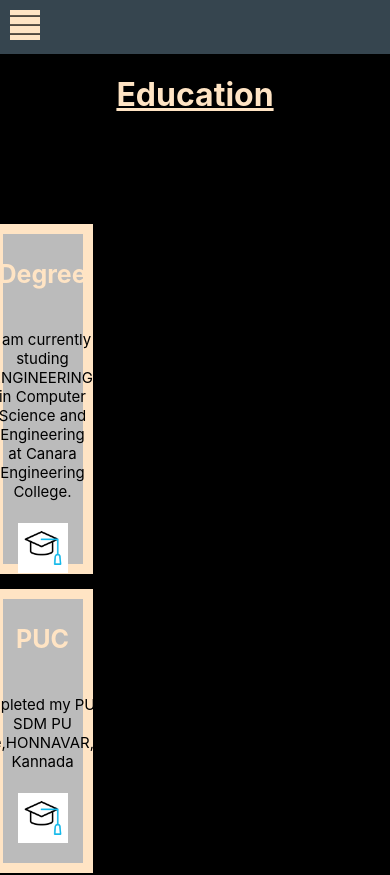
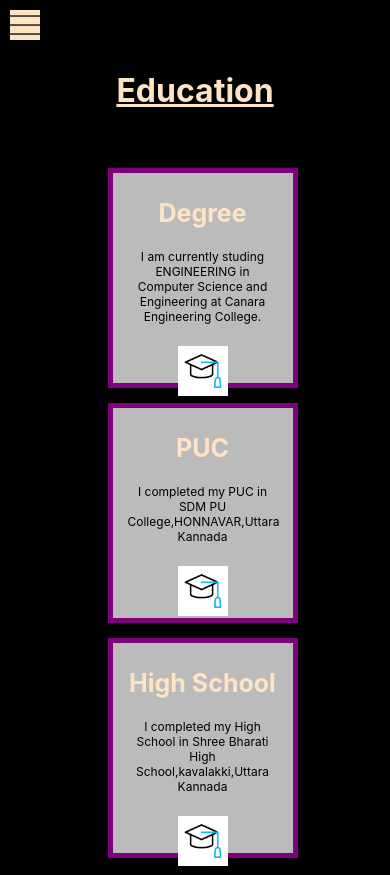
Before and after one commit to Himaninaik/react, a React (Create React App) app: page /Education in a window 390 px wide. Shown: the top 875 px of the page. Built offline with nearby package versions, Linux system fonts and the light colour scheme.

Commit message:
sixth commit

```diff
--- a/src/component/Card.js
+++ b/src/component/Card.js
@@ -1,28 +1,4 @@
-// import htm from "../image/school.gif";
-// import "../css/Card.css";
-// function Card({Education}){
-//     console.log(Education)
-//     const imgval=(value)=>{
-//         if(value==="htm")
-//         return htm;
-//     }
 
-//     return(
-//         <>
-//         <div className="card">
-//        <div className="ed">
-// <h1>{Education.H}</h1>
-// </div>
-// <p>{Education.P}</p>
-
-// <img src={imgval(Education.img)}/>
-//         </div>
-
-
-//         </>
-//     );
-// }
-// export default Card;
 import "../css/Card.css";
 import grad from "../image/student.gif"
 // import css from "../icons/css.svg"
@@ -39,15 +15,16 @@ function Card({Education1}) {
   }}
   console.log(Education1.h);
   return (
-    <>
+  <div className="card-list">
       <div className="card">
-       <div class="ed"> <h2>{Education1.h}</h2></div>
+       <div class="ed">
+         <h2>{Education1.h}</h2></div>
         <p>{Education1.p}</p>
         <div className="imgs">
       <img src={imgf(Education1.i)} />
       </div>
       </div>
-    </>
+    </div>
   );
 }}
 export default Card;
--- a/src/component/Navbar.js
+++ b/src/component/Navbar.js
@@ -155,7 +155,15 @@ loc==='/certification'?
 
           <Link to='/Qualification' >Qualification</Link>
             }
+            {
 
+
+ loc==='/Education'?
+                  ""
+                  :
+
+          <Link to='/Education' >Education</Link>
+            }
           </span>
         </div>
       )}
--- a/src/css/About.css
+++ b/src/css/About.css
@@ -195,7 +195,7 @@ h2{
     right: 100px; */
   }
 
-  @media (max-width: 600px) {
+  @media (max-width: 1000px) {
 
 
     .info,
--- a/src/css/Card.css
+++ b/src/css/Card.css
@@ -1,31 +1,29 @@
 .container2{
     display:flex;
     flex-direction: row;
-    /* padding-left:150px;
-    padding-right:150px; */
+     /* padding-left:50px; */
+
     text-align: center;
     margin-top: 50px;
     margin-bottom: 50px;
     align-items: center;
-    padding: auto;
+    justify-content: center;
+
 }
 .card{
-    height:400px;
-    width: 40%;
+    height:300px;
+    width: 300px;
     padding:15px;
      margin-left: 15px;
     background: #bbb;
     color: black;
-    border: 10px solid bisque;
+    border: 5px solid purple;
     transition: transform 0.5s;
-   display: flex;
-   flex-wrap: wrap;
+
    justify-content: center;
 }
-h2{
+.card h2{
     text-align: center;
-
-
 }
 p{
     text-align: center;
@@ -38,42 +36,43 @@ p{
     margin-top: 2px;
     height: 50px;
 }
-.ed h2{
+.card h2{
     font-size: 30px;
     margin-top: 30px;
 }
 @media(max-width:600px){
     .container2{
       padding: 10px;
-      /* padding-left: 150; */
       display:flex;
       flex-direction: column;
       text-align: center;
       align-items: center;
       margin-top:100px;
-      /* width: 300px; */
-      /* padding-left:150px;
-    padding-right:150px; */
+      height: 600px;
         }
+        .card-list{
+            display: flex;
+            align-items: center;
+            justify-content: center;
+        }
+        .ed{
+            width: 150px;       }
     .card{
-            height: 300px;
-            width:100%;
+            height: 180px;
+            width:150px;
             margin-bottom: 15px;
-            padding: 15px;
-            /* padding-left:150px;
-    padding-right:150px; */
-    float:center;
-    align-items: center;
-
-
+            align-items: center;
+            justify-content: center;
+             /* padding-left:50px; */
+            align-items: center;
           }
-          p{
+        .card  p{
             text-align: center;
-            font-size: 15px;
+            font-size: 12px;
 
         }
 
-        .ed h2{
+        .card h2{
             font-size: 25px;
             margin-top: 10px;
         }
--- a/src/css/Education.css
+++ /dev/null
@@ -1,92 +0,0 @@
-#education{
-  margin-top: 50px;
-  color:white;
-  margin-bottom: 50px;
-}
-/*  */
-  /* #primary:hover {
-    transform: perspective(800px) rotateX(10deg) rotateY(10deg);
-  } */
-#highschool{
-  height: 30px;
-  width: 35%;
-  padding:15px;
-  margin-left: 15px;
-  background:#bbb;
-  color:black;
-  border: 2px solid teal;
-  transition: transform 0.5s;
-  }
-
-  /* #highschool:hover {
-    transform: perspective(800px) rotateX(10deg) rotateY(10deg);
-  } */
-  #puc{
-      height: 300px;
-      width: 35%;
-      padding:15px;
-      margin-left: 15px;
-      background:#bbb;
-      color: black;
-      border: 2px solid teal;
-      transition: transform 0.5s;
-      }
-
-      /* #puc:hover {
-        transform: perspective(800px) rotateX(10deg) rotateY(10deg);
-      } */
-
-.pd h3{
-text-align: center;
-color: teal;
-margin-bottom: 40px;
-margin-top: 20px;
-}
-#education h2{
-  text-align:center;
-  color:teal;
-}
-
-#education p{
-  text-align: center;
-}
-@media(max-width:600px){
-.pd{
-  padding: 10px;
-  display:flex;
-  flex-direction: column;
-  text-align: center;
-  align-items: center;
-}
-#primary{
-height: 300px;
-width:70%;
-margin-bottom: 15px;
-padding: 15px;
-
-}
-#highschool{
-height: 300px;
-width:70%;
-margin-bottom: 15px;
-padding: 15px;
-}
-#puc{
-height: 300px;
-width:70%;
-margin-bottom: 15px;
-padding: 15px;}}
-
-@media(max-width:500px){
-
-
-h2{
-  color:bisque;
-  font-size: 100;
-}
-.container2{
-
-  height: 50px;
-  width: 50px;
-}
-}
--- a/src/css/Footer.css
+++ b/src/css/Footer.css
@@ -1,4 +1,4 @@
-.footer {
+/* .footer {
 
     left: 0px;
     right: 0px;
@@ -8,28 +8,75 @@
       width: 100%;
 
       /* min-height: 100px; */
-      padding: 1px 1px 1px 1px;
-      display: flex;
+      /* padding: 1px 1px 1px 1px;  */
+      /* display: flex; */
       /* justify-content: center; */
       /* align-items: center; */
-       flex-direction: column;
+       /* flex-direction: column;
        margin-top: 50px;
        background-color: #36454f ;
       min-height: 10px;
+    } */
+
+
+    /* .footer p {
+      color: rgb(223, 211, 211);
+      margin: 7px 0 3px 0;
+      font-size: 1rem;
+      /* font-weight: 200; */
+      /* font-weight: bold;
+    }
+    @media(max-width:600px){
+      .footer{ */
+        /* padding: 20px; */
+        /* padding-top: 20px; */
+        /* float:bottom;
+      } */
+    /* } .footer { */
+    /* left: 0px;
+    right: 0px;
+    bottom: 0px;
+   position: relative;
+      width: 100%;
+      background:transparent;
+      min-height: 80px;
+      padding: 1px;
+       margin-top: 50px;
+       background-color:#001B79;
+
     }
 
 
     .footer p {
-      color: rgb(223, 211, 211);
+      color:#F5F5DC;
       margin: 7px 0 3px 0;
-      font-size: 1rem;
-      /* font-weight: 200; */
+      font-size: 18px;
+      font-weight: bold;
+      text-align: center;
+      align-items: center;
+    } */
+    .footer {
+      position: relative;
+      left: 0;
+      right: 0;
+      bottom: 0;
+      width: 100%;
+      background-color: #36454f;;
+      min-height: 20px;
+      padding: 10px;
+      text-align: center;
+    }
+
+    .footer p {
+      color: #F5F5DC;
+      margin: 7px 0 3px 0;
+      font-size: 18px;
       font-weight: bold;
     }
-    @media(max-width:600px){
-      .footer{
-        /* padding: 20px; */
-        /* padding-top: 20px; */
-        float:bottom;
+
+    @media (max-width: 600px) {
+      .footer {
+        position: relative;
+        bottom: 0;
       }
     }
--- a/src/css/Navbar.css
+++ b/src/css/Navbar.css
@@ -5,15 +5,18 @@ body{
 ul {
     list-style-type: none;
     margin: 0;
+    border: 100px;
     padding: 10px;
     overflow: hidden;
-    background-color: #36454f;
+    /* background-color: #36454f; */
+    width:100%;
 
   }
   .Hamburger{
 
-    background-color: #36454f;
-
+    /* background-color: #36454f; */
+    height:50px;
+    width:100%;
   }
 
 
@@ -32,7 +35,7 @@ ul {
   }
 
   li a:hover {
-    background-color: black;
+    background-color: purple;
   }
 
   a{
@@ -77,7 +80,7 @@ ul {
   @media only screen and  (max-width:600px){
   .desktop{
     display:none;
-
+    padding-left: 100%;
 }}
 @media only screen and  (min-width:600px){
   .Hamburger,.sidebar{
```
Also changed, not shown: src/component/Education.js (+1 -99 lines).
